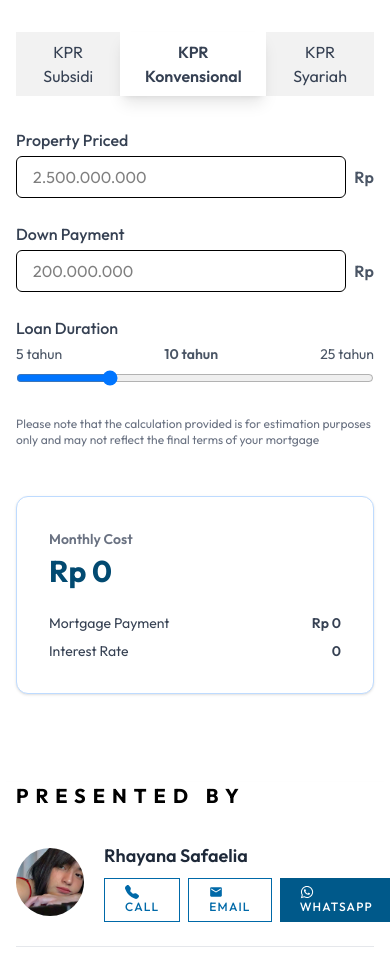
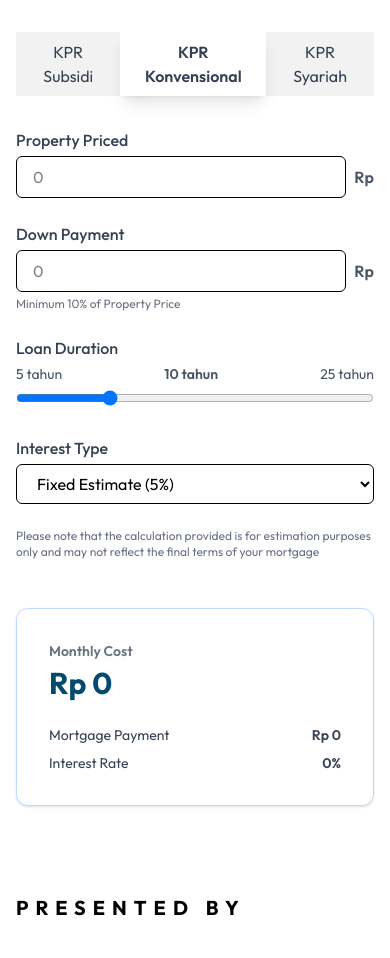
Before and after one commit to thekevinkun/mahakam-gate-residence, a Next.js app: page / in a window 390 px wide. Shown: the part 3682-4640 px from the top of the page. Built offline with nearby package versions, Linux system fonts and the light colour scheme.

Commit message:
Added 'KPR Konvensional'logic on Mortgage Calculator

```diff
--- /dev/null
+++ b/components/Calculator.jsx
@@ -0,0 +1,138 @@
+import { useEffect } from "react";
+
+import { formatToIDR, unformatIDR, parseNumber, formatNumber } from "@/utilities/helpers";
+import { mortgageTypes } from "@/utilities/constant";
+
+const Calculator = ({ activeType, setActiveType, price, downPayment, loanDuration, interestRate, setFieldValue }) => {
+  useEffect(() => {
+    const handler = setTimeout(() => {
+      if (downPayment < price * 0.1) {
+        setFieldValue("downPayment", price * 0.1);
+      }
+    }, 1000);
+
+    return () => clearTimeout(handler);
+  }, [downPayment]);
+
+  return (
+    <>
+      {/* mortgage types */}
+      <div className="flex">
+        {mortgageTypes.map((type) => (
+          <button
+            key={type.id}
+            className={`px-4 py-2 transition ${
+              activeType === type.id
+                ? "bg-white shadow-lg text-gray-700 font-semibold"
+                : "bg-black/5 text-gray-700 border-gray-300 hover:bg-gray-200"
+            }`}
+            onClick={() => setActiveType(type.id)}
+          >
+            {type.label}
+          </button>
+        ))}
+      </div>
+
+      {/* Form inputs */}
+      <div className="space-y-6">
+        {/* Property price */}
+        <div>
+          <label className="block text-gray-700 font-medium mb-1">
+            Property Priced
+          </label>
+          <div className="flex items-center gap-2">
+            <input
+              type="text"
+              autoComplete="off"
+              name="price"
+              value={formatToIDR(price)}
+              onChange={(e) => {
+                const raw = unformatIDR(e.target.value);
+                if (!isNaN(raw)) {
+                    setFieldValue("price", raw);
+
+                    const minDownPayment = Math.floor(raw * 0.1);
+                    setFieldValue("downPayment", minDownPayment);
+                }
+              }}
+              placeholder="0"
+              className="w-full px-4 py-2 border rounded-md focus:outline-none focus:ring focus:ring-blue-200"
+            />
+            <span className="text-gray-600 font-semibold">Rp</span>
+          </div>
+        </div>
+
+        {/* Down Payment */}
+        <div>
+          <label className="block text-gray-700 mb-1 font-medium">
+            Down Payment
+          </label>
+          <div className="flex items-center gap-2 mb-1">
+            <input
+              type="text"
+              autoComplete="off"
+              name="downPayment"
+              value={formatToIDR(downPayment)}
+              onChange={(e) => {
+                const raw = unformatIDR(e.target.value);
+
+                if (!isNaN(raw)) {
+                  setFieldValue("downPayment", raw);
+                }
+              }}
+              placeholder="0"
+              className="w-full px-4 py-2 border rounded-md focus:outline-none focus:ring focus:ring-blue-200"
+            />
+            <span className="text-gray-600 font-semibold">Rp</span>
+          </div>
+          <p className="text-xs text-gray-500">Minimum 10% of Property Price</p>
+        </div>
+
+        {/* Loan Duration */}
+        <div>
+          <label className="block text-gray-700 mb-1 font-medium">
+            Loan Duration
+          </label>
+          <div className="flex items-center justify-between mb-1 text-sm text-gray-600">
+            <span>5 tahun</span>
+            <span className="font-semibold">{loanDuration} tahun</span>
+            <span>25 tahun</span>
+          </div>
+          <input
+            type="range"
+            min={5}
+            max={25}
+            value={loanDuration}
+            onChange={(e) => setFieldValue("loanDuration", Number(e.target.value))}
+            className="w-full"
+          />
+        </div>
+
+        {/* Interest Types */}
+        <div>
+            <label className="block text-gray-700 mb-1 font-medium">
+                Interest Type
+            </label>
+            <select
+                name="interestRate"
+                value={interestRate}
+                onChange={(e) => setFieldValue("interestRate", parseFloat(e.target.value))}
+                className="w-full px-4 py-2 border rounded-md focus:outline-none focus:ring focus:ring-blue-200"
+            >
+                <option value={0.05}>Fixed Estimate (5%)</option>
+                <option value={0.07}>Floating Rate (7%)</option>
+                <option value={0.1}>High Risk (10%)</option>
+            </select>
+        </div>
+
+        {/* Note */}
+        <p className="text-xs sm:text-sm text-gray-500">
+          Please note that the calculation provided is for estimation purposes
+          only and may not reflect the final terms of your mortgage
+        </p>
+      </div>
+    </>
+  );
+};
+
+export default Calculator;
--- a/components/index.js
+++ b/components/index.js
@@ -2,6 +2,7 @@ import VideoCard from "./VideoCard";
 import PhotoCard from "./PhotoCard";
 import FeatureList from "./FeatureList";
 import AmenitiesList from "./AmenitiesList";
+import Calculator from "./Calculator";
 import AgentCard from "./AgentCard";
 
 export {
@@ -9,5 +10,6 @@ export {
     PhotoCard,
     FeatureList,
     AmenitiesList,
+    Calculator,
     AgentCard,
 }
--- a/sections/MortgageCalculator.jsx
+++ b/sections/MortgageCalculator.jsx
@@ -1,14 +1,57 @@
-import { useState } from "react";
+import { useState, useMemo } from "react";
 import Link from "next/link";
+import { useFormik } from "formik";
+import * as Yup from "yup";
 import { motion } from "framer-motion";
 import { IoIosArrowForward } from "react-icons/io";
 
-import { mortgageTypes } from "@/utilities/constant";
+import { Calculator } from "@/components";
+
 import { slideIn, fadeIn } from "@/utilities/motion";
 
 const MortgageCalculator = () => {
-  const [loanDuration, setLoanDuration] = useState(10);
   const [activeType, setActiveType] = useState("konvensional");
+
+  const formik = useFormik({
+    initialValues: {
+      price: "",
+      downPayment: "",
+      loanDuration: "10",
+      interestRate: 0.05
+    },
+    validationSchema: Yup.object({
+      price: Yup.number().required("Required").min(10000000, "Min 10 juta"),
+      downPayment: Yup.number().required("Required"),
+      loanDuration: Yup.number().required("Required"),
+      interestRate: Yup.number().required("Required").min(0),
+    }),
+    onSubmit: () => {},
+  });
+
+  const { values, errors, touched, setFieldValue } = formik;
+
+  const result = useMemo(() => {
+    const price = Number(values.price || 0);
+    const down = Number(values.downPayment || 0);
+
+    if (price <= 0 || down <= 0) return null;
+
+    const loanAmount = price - down;
+    const durationMonths = values.loanDuration * 12;
+    const annualRate = Number(values.interestRate);
+    const monthlyRate = annualRate / 12;
+
+    if (loanAmount <= 0 || durationMonths <= 0) return null;
+
+    const numerator = loanAmount * monthlyRate * Math.pow(1 + monthlyRate, durationMonths);
+    const denominator = Math.pow(1 + monthlyRate, durationMonths) - 1;
+    const monthlyInstallment = numerator / denominator;
+
+    return {
+      monthlyPayment: Math.round(monthlyInstallment),
+      interestRate: annualRate * 100,
+    };
+  }, [values.price, values.downPayment, values.loanDuration, values.interestRate]);
 
   return (
     <section id="mortgage" className="padding max-w-screen-xl mx-auto overflow-hidden">
@@ -57,75 +100,15 @@ const MortgageCalculator = () => {
             <p className="text-sm md:text-base text-gray-600 mt-2">Estimate what your monthly mortgage payments will be</p>
           </div>
 
-          {/* Mortgage type */}
-          <div className="flex">
-            {mortgageTypes.map((type) => (
-              <button
-                key={type.id}
-                className={`px-4 py-2 transition ${
-                  activeType === type.id
-                    ? "bg-white shadow-lg text-gray-700 font-semibold"
-                    : "bg-black/5 text-gray-700 border-gray-300 hover:bg-gray-200"
-                }`}
-                onClick={() => setActiveType(type.id)}
-              >
-                {type.label}
-              </button>
-            ))}
-          </div>
-
-          {/* Form inputs */}
-          <div className="space-y-6">
-            {/* Property price */}
-            <div>
-              <label className="block text-gray-700 font-medium mb-1">Property Priced</label>
-              <div className="flex items-center gap-2">
-                <input
-                  type="number"
-                  placeholder="2.500.000.000"
-                  className="w-full px-4 py-2 border rounded-md focus:outline-none focus:ring focus:ring-blue-200"
-                />
-                <span className="text-gray-600 font-semibold">Rp</span>
-              </div>
-            </div>
-
-            {/* Down Payment */}
-            <div>
-              <label className="block text-gray-700 mb-1 font-medium">Down Payment</label>
-              <div className="flex items-center gap-2">
-                <input
-                  type="number"
-                  placeholder="200.000.000"
-                  className="w-full px-4 py-2 border rounded-md focus:outline-none focus:ring focus:ring-blue-200"
-                />
-                <span className="text-gray-600 font-semibold">Rp</span>
-              </div>
-            </div>
-
-            {/* Loan Duration */}
-            <div>
-              <label className="block text-gray-700 mb-1 font-medium">Loan Duration</label>
-              <div className="flex items-center justify-between mb-1 text-sm text-gray-600">
-                <span>5 tahun</span>
-                <span className="font-semibold">{loanDuration} tahun</span>
-                <span>25 tahun</span>
-              </div>
-              <input
-                type="range"
-                min={5}
-                max={25}
-                value={loanDuration}
-                onChange={(e) => setLoanDuration(Number(e.target.value))}
-                className="w-full"
-              />
-            </div>
-
-            {/* Note */}
-            <p className="text-xs sm:text-sm text-gray-500">
-              Please note that the calculation provided is for estimation purposes
-              only and may not reflect the final terms of your mortgage
-            </p>
-          </div>
+          <Calculator
+            activeType={activeType}
+            setActiveType={setActiveType}
+            price={values.price}
+            downPayment={values.downPayment}
+            loanDuration={values.loanDuration}
+            interestRate={values.interestRate}
+            setFieldValue={setFieldValue}
+          />
         </motion.div>
 
         {/* Right Side - Result Box */}
@@ -138,17 +121,23 @@ const MortgageCalculator = () => {
         >
           <div>
             <h3 className="text-sm md:text-base font-semibold text-gray-500 mb-1">Monthly Cost</h3>
-            <p className="text-3xl font-bold text-sky-900">Rp 0</p>
+            <p className="text-3xl font-bold text-sky-900">
+              Rp {result?.monthlyPayment?.toLocaleString("id-ID") || 0}
+            </p>
           </div>
 
           <div className="text-sm text-gray-700 space-y-2">
             <div className="flex justify-between">
               <span>Mortgage Payment</span>
-              <span className="font-semibold">Rp 0</span>
+              <span className="font-semibold">
+                Rp {result?.monthlyPayment?.toLocaleString("id-ID") || 0}
+              </span>
             </div>
             <div className="flex justify-between">
               <span>Interest Rate</span>
-              <span className="font-semibold">0</span>
+              <span className="font-semibold">
+                {result?.interestRate || 0}%
+              </span>
             </div>
           </div>
         </motion.div>
--- /dev/null
+++ b/utilities/helpers.js
@@ -0,0 +1,16 @@
+export const formatToIDR = (value) => {
+  if (!value) return "";
+  return value.toString().replace(/\B(?=(\d{3})+(?!\d))/g, ".");
+};
+
+export const unformatIDR = (value) => {
+  return value.replace(/\./g, "");
+};
+
+export const parseNumber = (str) => {
+  return Number(str.replace(/\D/g, '')) || 0;
+}
+
+export const formatNumber = (num) => {
+  return new Intl.NumberFormat('id-ID').format(num);
+}
```
